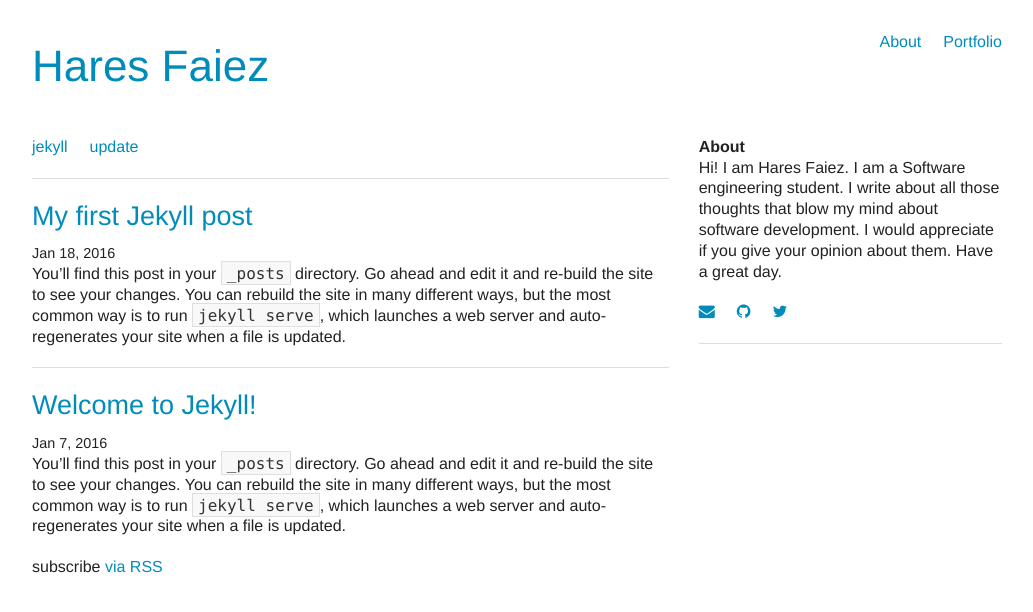
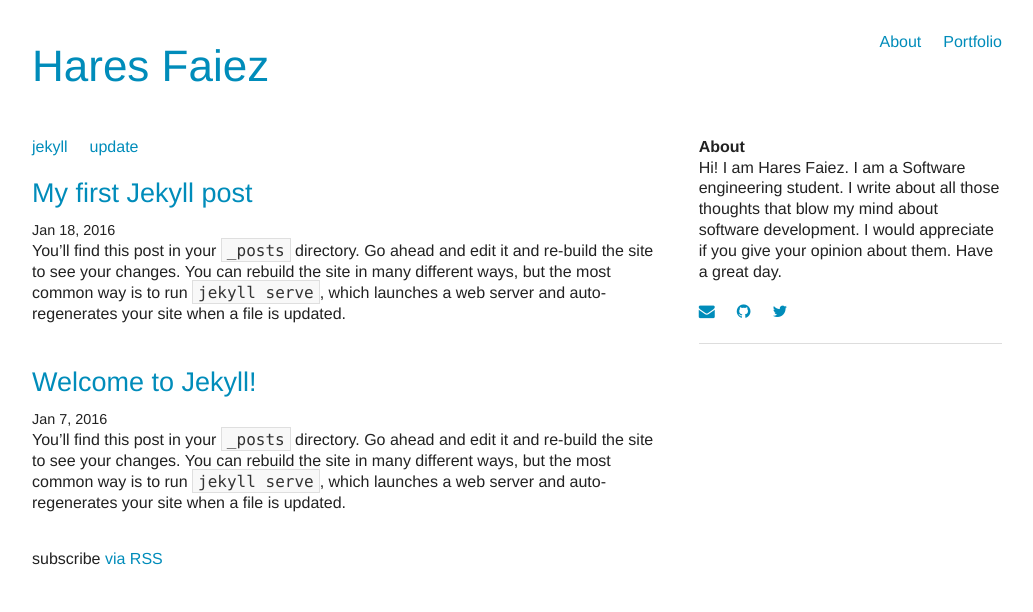
Before and after one commit to haresfaiez/haresfaiez.github.io, a Jekyll site: the page built from index.html, in a window 1280 px wide. Shown: the top 612 px of the page, without its empty margins (123-1156 px from the left). Built offline with Jekyll 4.4.1, drawn with Linux system fonts in a browser that asks for light colours.

Commit message:
Replace posts separator with white space

```diff
--- a/_includes/posts.html
+++ b/_includes/posts.html
@@ -1,12 +1,11 @@
 {% for post in site.posts %}
-<hr>
-<article>
+  <article class="post">
     <h3>
-        <a class="post-link" href="{{ post.url | prepend: site.baseurl }}">{{ post.title }}</a>
+      <a class="post-link" href="{{ post.url | prepend: site.baseurl }}">{{ post.title }}</a>
     </h3>
     <small>
-        <span class="post-meta">{{ post.date | date: "%b %-d, %Y" }}</span>
+      <span class="post-meta">{{ post.date | date: "%b %-d, %Y" }}</span>
     </small>
     {{ post.excerpt }}
-</article>
+  </article>
 {% endfor %}
--- a/css/main.scss
+++ b/css/main.scss
@@ -1,6 +1,10 @@
 ---
 ---
 @charset "utf-8";
+
+.post {
+    padding: 0 0 1rem 0;
+}
 
 .page-header {
     padding: 2rem 0;
```
